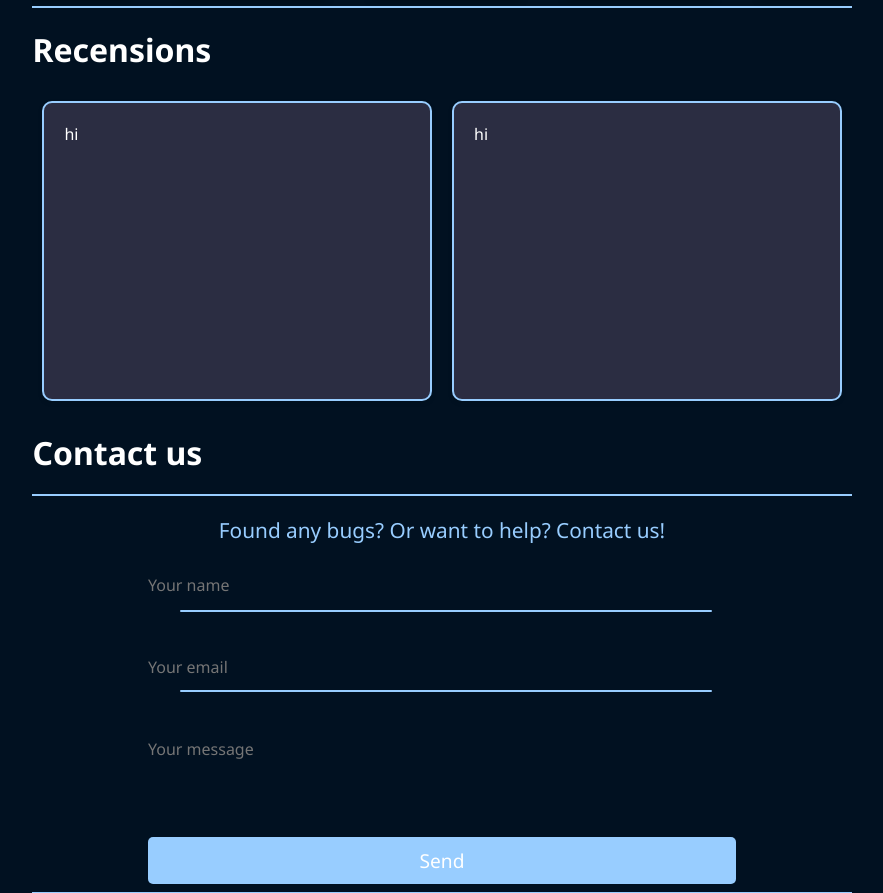
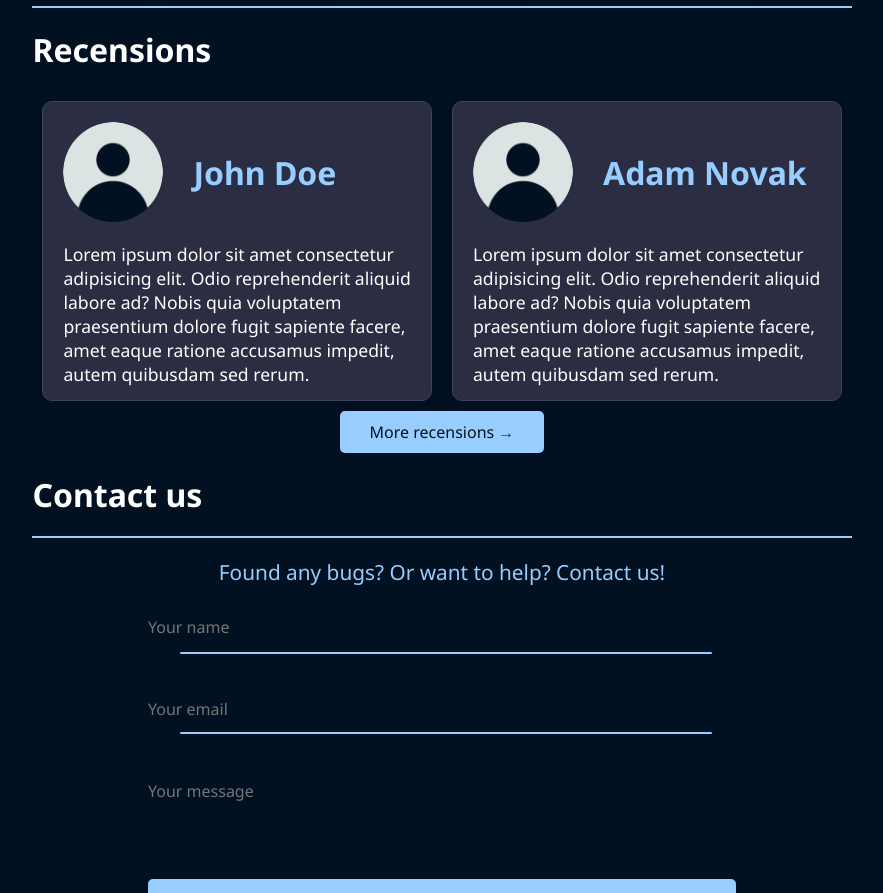
Before and after one commit to David-Sivec/WebAppsProjects, a React (Vite) app in the folder Autobazár/Frontend/: page / in a window 1280 px wide. Shown: the part 1885-2778 px from the top of the page, without its empty margins (198-1081 px from the left). Built offline with nearby package versions, Linux system fonts and the light colour scheme.

Commit message:
almost finished homepage

```diff
--- a/Autobazár/Frontend/src/Components/Filtration.css
+++ b/Autobazár/Frontend/src/Components/Filtration.css
@@ -152,3 +152,13 @@
   box-shadow: 8px 8px 10px rgba(0, 0, 0, 0.3);
   font-size: 1.3em;
 }
+
+@media (max-width: 800px) {
+  .filtration-wrapper {
+    flex-direction: column;
+  }
+
+  .filtration {
+    height: 900px;
+  }
+}
--- a/Autobazár/Frontend/src/Links/HomePage.jsx
+++ b/Autobazár/Frontend/src/Links/HomePage.jsx
@@ -7,6 +7,8 @@ import VehicleTypes from "../Components/VehicleTypes"
 import Box2 from "../Components/Box2"
 import Contact from "../Components/Contact"
 import Footer from "../Components/Footer"
+//imports
+import { Link } from "react-router-dom"
 
 function HomePage() {
   //is a platform designed to connect car enthusiasts, buyers, and sellers. Whether you're looking to buy your dream car, sell your vehicle, or simply explore the automotive world, CarConnect has you covered.
@@ -32,9 +34,26 @@ function HomePage() {
         {/* Recensions section with user reviews */}
         <h2>Recensions</h2>
         <div className="recensions">
-          <div className="recension">hi</div>
-          <div className="recension">hi</div>
+          <div className="recension">
+            <div>
+              <img src="./images/profile-picture.png" alt="" className="profile-picture" />
+              <h3>John Doe</h3>
+            </div>
+            <div>
+              <p>Lorem ipsum dolor sit amet consectetur adipisicing elit. Odio reprehenderit aliquid labore ad? Nobis quia voluptatem praesentium dolore fugit sapiente facere, amet eaque ratione accusamus impedit, autem quibusdam sed rerum.</p>
+            </div>
+          </div>
+          <div className="recension">
+            <div>
+              <img src="./images/profile-picture.png" alt="" className="profile-picture" />
+              <h3>Adam Novak</h3>
+            </div>
+            <div>
+              <p>Lorem ipsum dolor sit amet consectetur adipisicing elit. Odio reprehenderit aliquid labore ad? Nobis quia voluptatem praesentium dolore fugit sapiente facere, amet eaque ratione accusamus impedit, autem quibusdam sed rerum.</p>
+            </div>
+          </div>
         </div>
+        <Link to="/recensions" className="recension-btn">More recensions</Link>
         {/* Contact form section */}
         <h2>Contact us</h2>
         <Contact />
--- a/Autobazár/Frontend/src/Links/Recensions.jsx
+++ b/Autobazár/Frontend/src/Links/Recensions.jsx
@@ -2,7 +2,9 @@ import "./bricks.css"
 
 function Recensions() {
   return (
-    <div className="recensions">hi</div>
+    <div className="recensions-wrapper">
+      <div className="recension">hi</div>
+    </div>
   )
 }
 
--- a/Autobazár/Frontend/src/Links/Vehicles.jsx
+++ b/Autobazár/Frontend/src/Links/Vehicles.jsx
@@ -1,4 +1,5 @@
 import "./bricks.css"
+import Filtration from "../Components/Filtration"
 
 function Vehicles() {
   return (
@@ -9,8 +10,13 @@ function Vehicles() {
           <p>Explore our extensive collection of vehicles, from cars to trucks, all at unbeatable prices.</p>
         </div>
         <div className="box">
-          <div className="filtration">hi</div>
-          <div className="vehicle-list"></div>
+          <Filtration />
+          <div className="vehicle-list">
+            <div className="vehicle-card">hi</div>
+            <div className="vehicle-card">hi</div>
+            <div className="vehicle-card">hi</div>
+            <div className="vehicle-card">hi</div>
+          </div>
         </div>
       </div>
     </div>
--- a/Autobazár/Frontend/src/Links/bricks.css
+++ b/Autobazár/Frontend/src/Links/bricks.css
@@ -85,15 +85,75 @@ h2 {
   padding-top: 20px;
 }
 
+.recensions-wrapper {
+  width: 100%;
+  display: flex;
+  flex-wrap: wrap;
+  background-color: var(--very-dark-blue);
+}
+
+.recensions-wrapper .recension {
+  width: 350px;
+}
+
 .recension {
   background-color: var(--dark-bluee);
   border-radius: 10px;
-  border: 2px solid var(--light-blue);
+  border: 1px solid var(--border);
   color: var(--white);
   padding: 20px;
   margin: 10px;
   height: 300px;
   box-shadow: 0 2px 5px rgba(0, 0, 0, 0.1);
+  display: flex;
+  flex-direction: column;
+}
+
+.recension div {
+  display: flex;
+  gap: 30px;
+  align-items: center;
+  margin-bottom: 20px;
+}
+
+.recension div h3 {
+  font-size: 2em;
+  color: var(--light-blue);
+}
+
+.recension div p {
+  font-size: 1.1em;
+}
+
+.profile-picture {
+  width: 100px;
+  height: 100px;
+  border-radius: 50%;
+  background-color: var(--very-dark-blue);
+}
+
+.recension-btn {
+  background-color: var(--light-blue);
+  text-decoration: none;
+  color: var(--very-dark-blue);
+  padding: 10px 30px;
+  border-radius: 5px;
+  transition: all 0.3s;
+}
+
+.recension-btn::after {
+  content: ' →';
+  color: var(--dark-bluee);
+}
+
+.recension-btn:hover {
+  background-color: var(--dark-bluee);
+  color: var(--white);
+  scale: 1.05;
+}
+
+.recension-btn:hover::after {
+  color: var(--light-blue);
 }
 
 /*stylings for vehicles subpage*/
@@ -119,3 +179,22 @@ h2 {
   width: 100%;
   margin-top: 20px;
 }
+
+.vehicle-list {
+  display: grid;
+  grid-template-columns: 1fr 1fr 1fr;
+  gap: 20px;
+}
+
+.vehicle-card {
+  height: 300px;
+  background-color: var(--dark-bluee);
+  border-radius: 10px;
+
+}
+
+@media (max-width: 800px) {
+  .introduction {
+    height: 800px;
+  }
+}
```
Also changed, not shown: Autobazár/Frontend/public/images/profile-picture.png (added).
